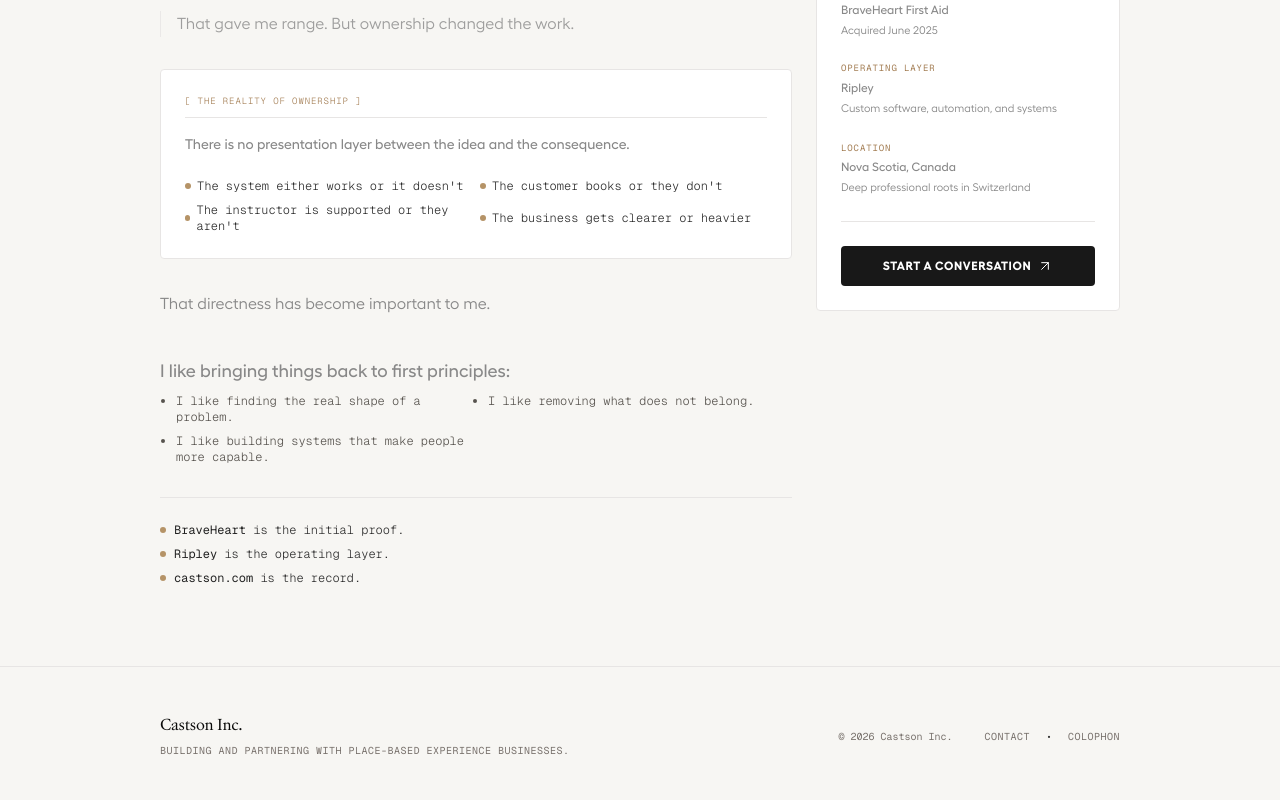
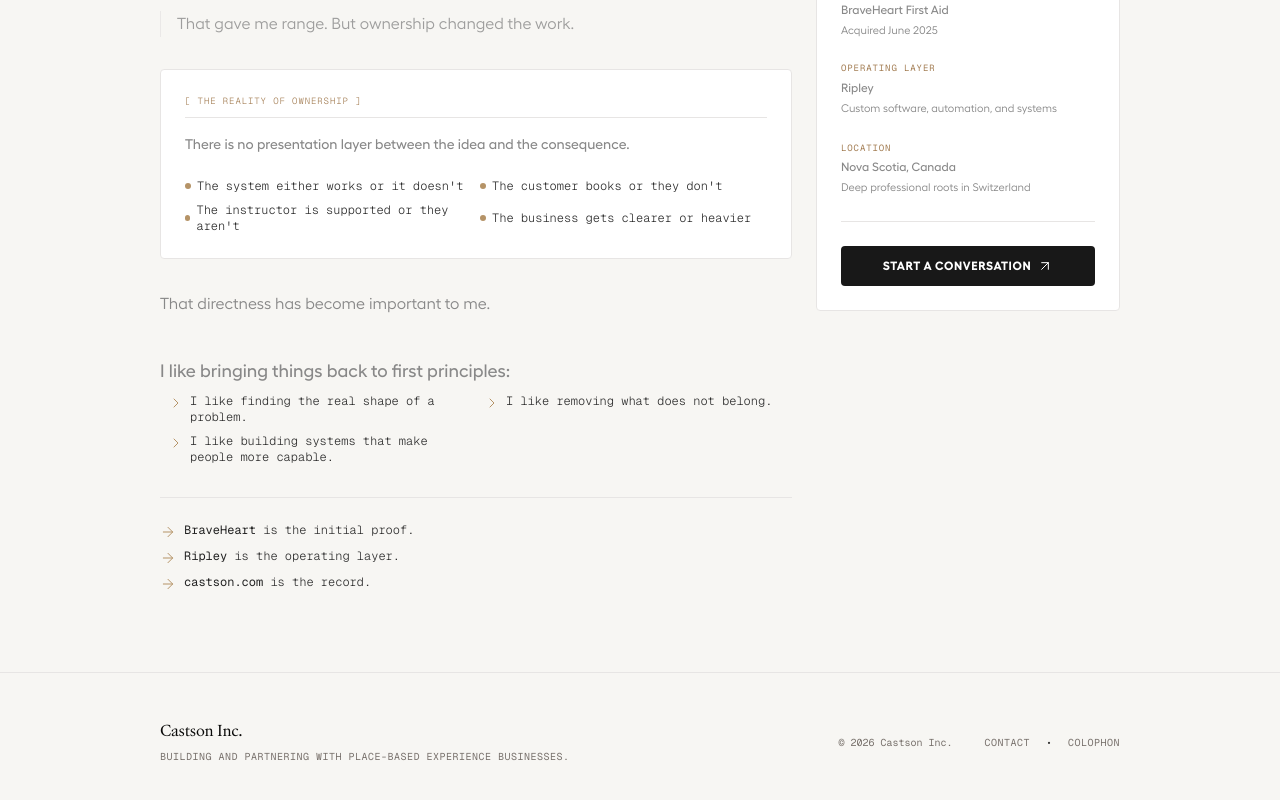
Before and after one commit to ee-prog/castson-site, a Next.js app: page /about in a window 1280 px wide. Shown: the part 566-1366 px from the top of the page. Built offline with nearby package versions, Linux system fonts and the light colour scheme.

Commit message:
style: replace unicode dashes, hyphens, dots with Lucide icons (Check, Minus, ChevronRight, ArrowRight) in lists for consistency

```diff
--- a/src/app/about/page.tsx
+++ b/src/app/about/page.tsx
@@ -2,7 +2,7 @@
 
 import React from "react";
 import Link from "next/link";
-import { ArrowUpRight } from "lucide-react";
+import { ArrowUpRight, ChevronRight, ArrowRight } from "lucide-react";
 
 export default function About() {
   return (
@@ -84,24 +84,33 @@
                 I like bringing things back to first principles:
               </p>
 
-              <ul className="grid grid-cols-1 sm:grid-cols-2 gap-2 text-xs font-mono text-zinc-600 dark:text-zinc-400 pl-4">
-                <li className="list-disc">I like finding the real shape of a problem.</li>
-                <li className="list-disc">I like removing what does not belong.</li>
-                <li className="list-disc">I like building systems that make people more capable.</li>
+              <ul className="grid grid-cols-1 sm:grid-cols-2 gap-2 text-xs font-mono text-zinc-650 dark:text-zinc-400 pl-2">
+                <li className="flex items-start gap-1.5">
+                  <ChevronRight className="h-4 w-4 shrink-0 text-emerald-500 mt-0.5" strokeWidth={1.5} aria-hidden="true" />
+                  <span>I like finding the real shape of a problem.</span>
+                </li>
+                <li className="flex items-start gap-1.5">
+                  <ChevronRight className="h-4 w-4 shrink-0 text-emerald-500 mt-0.5" strokeWidth={1.5} aria-hidden="true" />
+                  <span>I like removing what does not belong.</span>
+                </li>
+                <li className="flex items-start gap-1.5">
+                  <ChevronRight className="h-4 w-4 shrink-0 text-emerald-500 mt-0.5" strokeWidth={1.5} aria-hidden="true" />
+                  <span>I like building systems that make people more capable.</span>
+                </li>
               </ul>
             </div>
 
             <div className="space-y-2 pt-6 border-t border-zinc-200 dark:border-white/5 text-zinc-650 dark:text-zinc-400 text-xs font-mono">
-              <div className="flex items-center gap-2">
-                <span className="h-1.5 w-1.5 bg-emerald-500 rounded-full shrink-0"></span>
+              <div className="flex items-start gap-2">
+                <ArrowRight className="h-4 w-4 shrink-0 text-emerald-500 mt-0.5" strokeWidth={1.5} aria-hidden="true" />
                 <span><strong className="text-zinc-900 dark:text-white">BraveHeart</strong> is the initial proof.</span>
               </div>
-              <div className="flex items-center gap-2">
-                <span className="h-1.5 w-1.5 bg-emerald-500 rounded-full shrink-0"></span>
+              <div className="flex items-start gap-2">
+                <ArrowRight className="h-4 w-4 shrink-0 text-emerald-500 mt-0.5" strokeWidth={1.5} aria-hidden="true" />
                 <span><strong className="text-zinc-900 dark:text-white">Ripley</strong> is the operating layer.</span>
               </div>
-              <div className="flex items-center gap-2">
-                <span className="h-1.5 w-1.5 bg-emerald-500 rounded-full shrink-0"></span>
+              <div className="flex items-start gap-2">
+                <ArrowRight className="h-4 w-4 shrink-0 text-emerald-500 mt-0.5" strokeWidth={1.5} aria-hidden="true" />
                 <span><strong className="text-zinc-900 dark:text-white">castson.com</strong> is the record.</span>
               </div>
             </div>
--- a/src/app/braveheart/page.tsx
+++ b/src/app/braveheart/page.tsx
@@ -107,15 +107,15 @@
 
               <ul className="space-y-2 text-xs font-mono text-zinc-400 pl-4 border-l border-white/10 list-none">
                 <li className="flex items-start gap-2">
-                  <span className="text-emerald-500 font-bold shrink-0">—</span>
+                  <ChevronRight className="h-4 w-4 shrink-0 text-emerald-500 mt-0.5" strokeWidth={1.5} aria-hidden="true" />
                   <span>When a customer can trust the path, or they cannot.</span>
                 </li>
                 <li className="flex items-start gap-2">
-                  <span className="text-emerald-500 font-bold shrink-0">—</span>
+                  <ChevronRight className="h-4 w-4 shrink-0 text-emerald-500 mt-0.5" strokeWidth={1.5} aria-hidden="true" />
                   <span>When an instructor is ready to teach, or they are not.</span>
                 </li>
                 <li className="flex items-start gap-2">
-                  <span className="text-emerald-500 font-bold shrink-0">—</span>
+                  <ChevronRight className="h-4 w-4 shrink-0 text-emerald-500 mt-0.5" strokeWidth={1.5} aria-hidden="true" />
                   <span>When a process creates clarity, or quietly creates more work.</span>
                 </li>
               </ul>
--- a/src/app/field-notes/page.tsx
+++ b/src/app/field-notes/page.tsx
@@ -1,6 +1,7 @@
 "use client";
 
 import React from "react";
+import { ChevronRight } from "lucide-react";
 
 const themes = [
   {
@@ -100,23 +101,23 @@
       <section className="py-8 md:py-12 border-b border-zinc-200 dark:border-white/[0.03] bg-zinc-100/30 dark:bg-zinc-950/10 theme-transition">
         <div className="mx-auto max-w-5xl px-4 sm:px-6 lg:px-8 relative z-20">
           <div className="grid grid-cols-1 md:grid-cols-2 gap-4 md:gap-8 text-xs font-mono text-zinc-600 dark:text-zinc-500 uppercase tracking-widest">
-            <div className="space-y-2">
+            <div className="space-y-2 text-zinc-650 dark:text-zinc-400">
               <div className="flex items-start gap-2">
-                <span>—</span>
+                <ChevronRight className="h-4 w-4 shrink-0 text-emerald-500 mt-0.5" strokeWidth={1.5} aria-hidden="true" />
                 <span>Short observations from building.</span>
               </div>
               <div className="flex items-start gap-2">
-                <span>—</span>
+                <ChevronRight className="h-4 w-4 shrink-0 text-emerald-500 mt-0.5" strokeWidth={1.5} aria-hidden="true" />
                 <span>Not trend pieces.</span>
               </div>
             </div>
-            <div className="space-y-2">
+            <div className="space-y-2 text-zinc-650 dark:text-zinc-400">
               <div className="flex items-start gap-2">
-                <span>—</span>
+                <ChevronRight className="h-4 w-4 shrink-0 text-emerald-500 mt-0.5" strokeWidth={1.5} aria-hidden="true" />
                 <span>Not advice content. Not thought leadership.</span>
               </div>
               <div className="flex items-start gap-2">
-                <span>—</span>
+                <ChevronRight className="h-4 w-4 shrink-0 text-emerald-500 mt-0.5" strokeWidth={1.5} aria-hidden="true" />
                 <span>Notes from inside a real transformation: what changed, broke, worked, or became obvious.</span>
               </div>
             </div>
--- a/src/app/now/page.tsx
+++ b/src/app/now/page.tsx
@@ -1,7 +1,7 @@
 "use client";
 
 import React from "react";
-import { ChevronRight } from "lucide-react";
+import { ChevronRight, ArrowRight } from "lucide-react";
 
 function ImagePlaceholder({ label }: { label: string }) {
   const refCode = label
@@ -157,7 +157,7 @@
                   "Then see what the pattern wants to become next."
                 ].map((d, idx) => (
                   <li key={idx} className="flex gap-2.5 items-start">
-                    <span className="text-emerald-500 font-bold font-mono">→</span>
+                    <ArrowRight className="h-4 w-4 shrink-0 text-emerald-500 mt-0.5" strokeWidth={1.5} aria-hidden="true" />
                     <span className={idx === 6 || idx === 7 ? "text-white font-medium" : ""}>{d}</span>
                   </li>
                 ))}
```
Also changed, not shown: src/app/page.tsx (+11 -11 lines).
